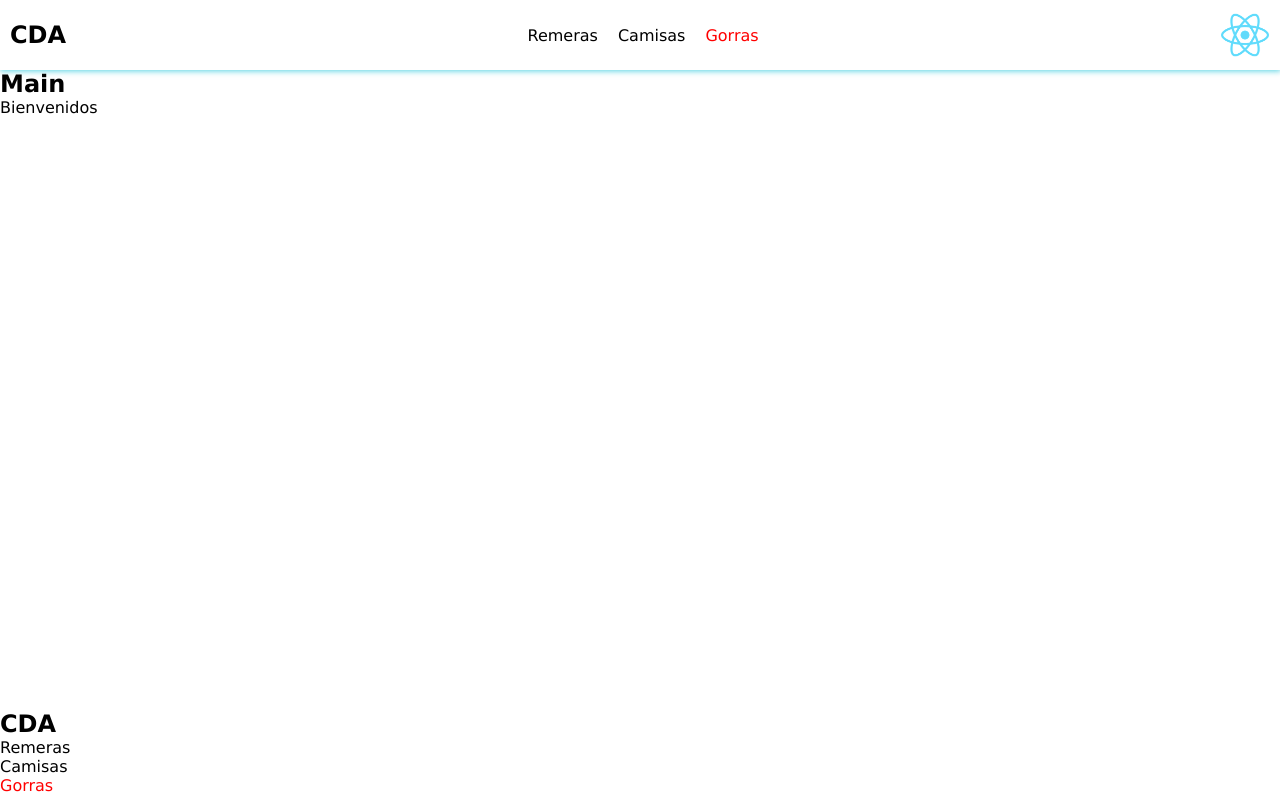
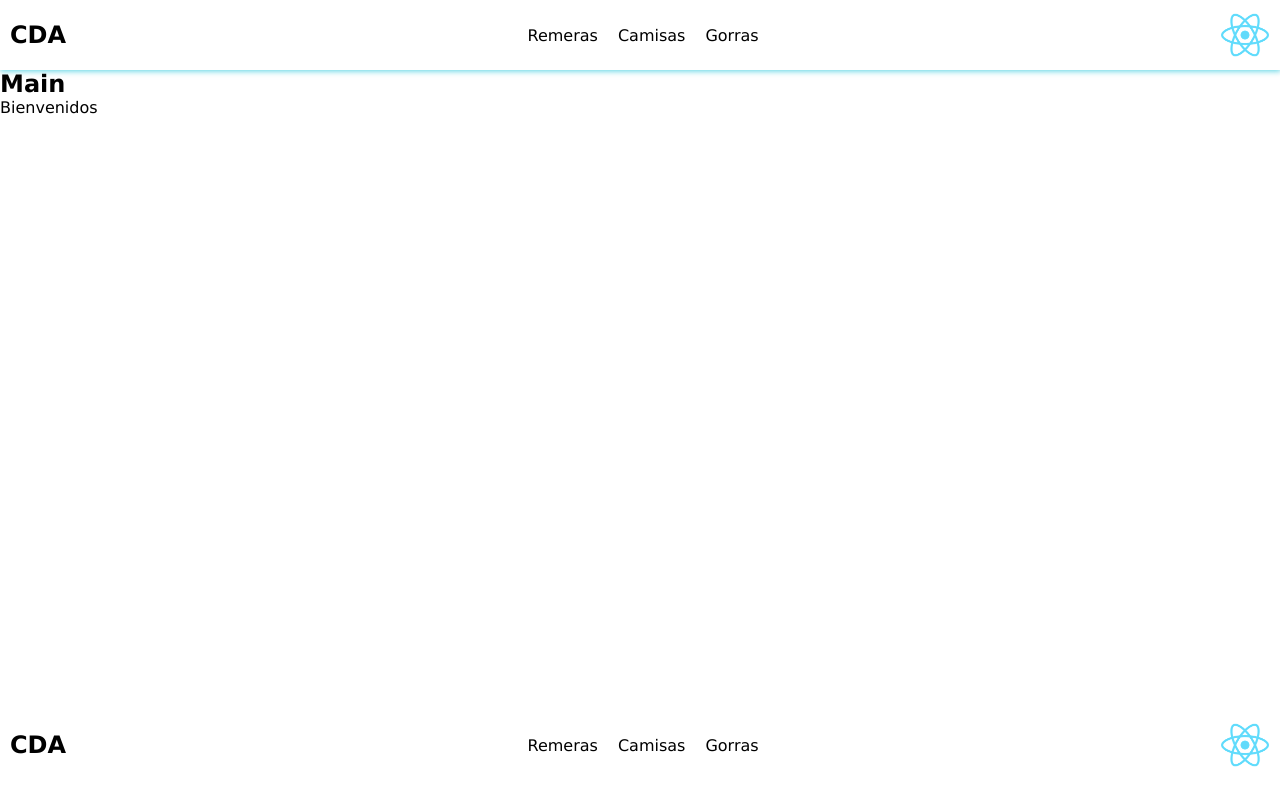
Before and after one commit to WalRol/e-commerce-cda, a React (Create React App) app: page / in a window 1280 px wide. Shown: the top 800 px of the page. Built offline with nearby package versions, Linux system fonts and the light colour scheme.

Commit message:
actualizando los estilos

```diff
--- a/src/App.js
+++ b/src/App.js
@@ -1,5 +1,6 @@
 import Footer from './components/Footer/Footer';
-import Header from './components/Header';
+import Header from './components/Header/Header';
+
 import Main from './components/Main/Main';
 
 function App() {
--- a/src/components/Footer/Footer.js
+++ b/src/components/Footer/Footer.js
@@ -1,5 +1,5 @@
 import React from 'react';
-import Nav from '../Nav';
+import Nav from '../Header/Nav';
 
 const Footer = () => {
     return <Nav />;
--- a/src/components/Header.css
+++ /dev/null
@@ -1,3 +0,0 @@
-.navbar {
-    background-color: red;
-}
--- /dev/null
+++ b/src/components/Header/Header.module.css
@@ -0,0 +1,3 @@
+.header {
+    box-shadow: 0px 0px 6px 0.5px #00bbd4ac;
+}
--- a/src/components/Nav.js
+++ b/src/components/Header/Nav.js
@@ -1,14 +1,14 @@
 import React from 'react';
+import s from './Nav.module.css';
 
 const Nav = () => {
-    const isHeader = true;
     return (
-        <nav>
-            <h2 /* style={{ backgroundColor: 'red' }} */>CDA</h2>
-            <ul className={isHeader ? '' : ''}>
-                <li>{isHeader ? 'Remeras' : 'Instagram'}</li>
+        <nav className={s.nav}>
+            <h2>CDA</h2>
+            <ul>
+                <li>Remeras</li>
                 <li>Camisas</li>
-                <li style={{ color: isHeader ? 'red' : 'green' }}>Gorras</li>
+                <li>Gorras</li>
             </ul>
 
             {/* <img src={logo} alt="logo" /> */}
--- a/src/components/Header.module.css
+++ b/src/components/Header/Nav.module.css
@@ -1,23 +1,19 @@
-.header {
-    box-shadow: 0px 0px 6px 0.5px #00bbd4ac;
-}
-
-.header nav {
+.nav {
     display: flex;
     justify-content: space-between;
     align-items: center;
     padding: 10px;
 }
 
-.header nav ul {
+.nav ul {
     display: flex;
     list-style: none;
 }
 
-.header nav ul li {
+.nav ul li {
     margin: 0px 10px;
 }
 
-.header nav img {
+.nav img {
     width: 50px;
 }
```
Also changed, not shown: src/components/Header/Header.js (renamed from src/components/Header.js).
